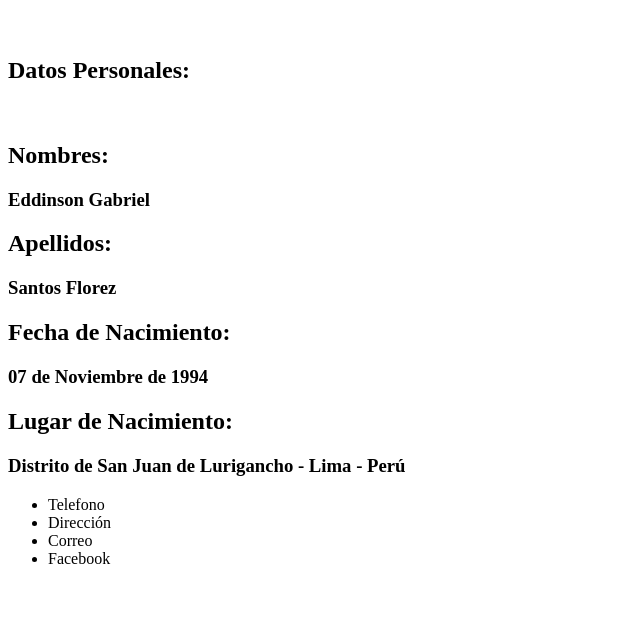
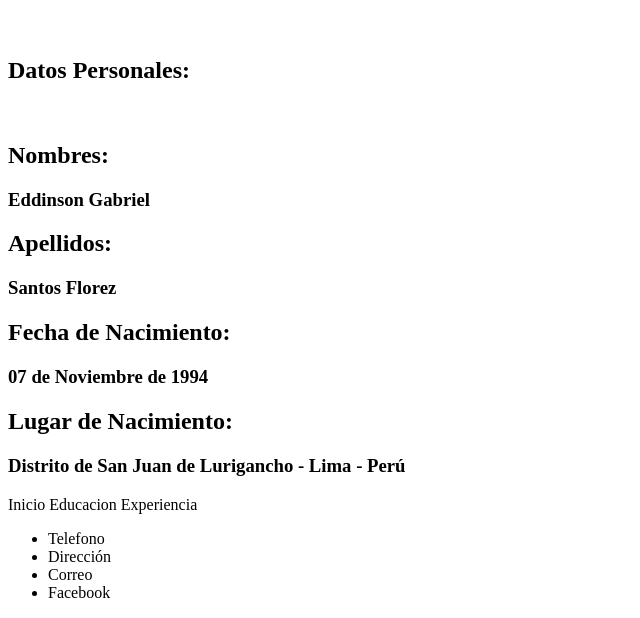
Before and after one commit to egsf94/ProyectoCertificacionDesarrolloWeb, a plain HTML site: page index.html in a window 1280 px wide. Shown: the part 191-809 px from the top of the page, without its empty margins (0-640 px from the left). Drawn offline with Linux system fonts and the light colour scheme.

```diff
--- a/index.html
+++ b/index.html
@@ -12,11 +12,18 @@
       </svg>
       <h1>CURRICULUM VITAE</h1><br><br>
     </header>
+    <section>
       <h2>Datos Personales:</h2><br>
       <h2>Nombres:</h2><h3>Eddinson Gabriel</h3>
       <h2>Apellidos:</h2><h3>Santos Florez</h3>
       <h2>Fecha de Nacimiento:</h2><h3>07 de Noviembre de 1994</h3>
       <h2>Lugar de Nacimiento:</h2><h3>Distrito de San Juan de Lurigancho - Lima - Perú</h3>
+    </section>
+    <nav>
+      Inicio
+      Educacion
+      Experiencia
+    </nav>
     <footer>
       <ul>
         <li>Telefono</li>
```
